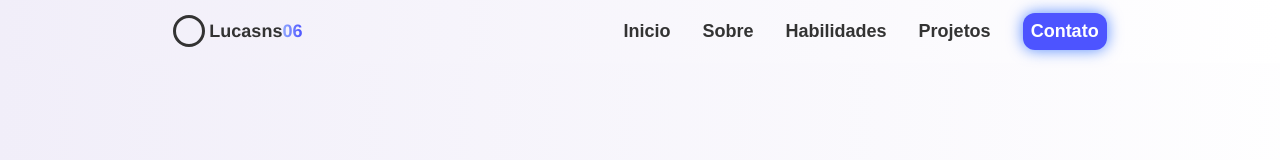
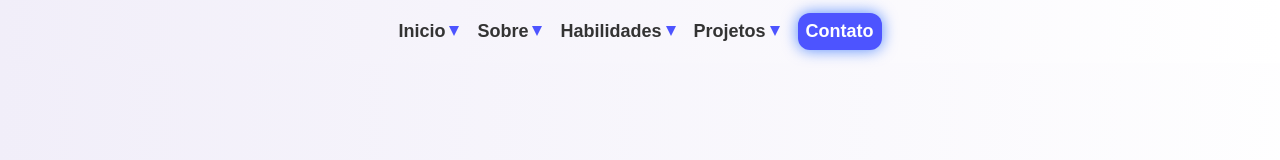
Before and after one commit to lucasns06/portfolio, a React (Create React App) app: page / in a window 1280 px wide. Shown: the top 160 px of the page. Built offline with nearby package versions, Linux system fonts and the light colour scheme.

Commit message:
Mudança no design do header

```diff
--- a/src/App.css
+++ b/src/App.css
@@ -123,12 +123,30 @@ nav {
   align-items: center;
   gap: 2rem;
 }
-
+.aHeader{
+  position: relative;
+}
+.aHeader::after{
+  content: '';
+  position: absolute;
+  top: 50%;
+  right: -14px;
+  width: 0;
+  height: 0;
+  border-left: 5px solid transparent;
+  border-right: 5px solid transparent;
+  border-top: 10px solid var(--cor-destaque);
+  transform: translateY(-50%);
+  transition: transform 0.2s;
+}
 nav a:hover {
   color: var(--cor-destaque);
   transition: color 0.2s;
 }
-
+.aHeader:hover::after{
+  transform: translateY(5px);
+  transition: transform 250ms ease;
+}
 .imgTheme {
   width: 38px;
   position: fixed;
@@ -587,7 +605,7 @@ nav a:hover {
 .appTela {
   width: 250px;
   display: none;
-
+  border-radius: 22px;
 }
 
 .siteTela {
@@ -610,7 +628,9 @@ nav a:hover {
 .tccTextoBotoes {
   text-align: center;
 }
-
+.tccTextoBotoes  a{
+  margin-right: 10px;
+}
 .slideTccChange {
   width: 80px;
   cursor: pointer;
@@ -625,9 +645,10 @@ nav a:hover {
 }
 
 .githubBtn {
+
   width: max-content;
   cursor: pointer;
-  margin: auto;
+  /* margin: auto; */
   padding: 6px;
   outline: 0;
   border-radius: 4px;
@@ -636,7 +657,9 @@ nav a:hover {
   background: var(--cor-preta);
   color: var(--cor-branco);
 }
-
+.versiteBtn{
+  background: var(--cor-destaque);
+}
 .changeSlideBtn {
   width: max-content;
   cursor: pointer;
--- a/src/components/header.js
+++ b/src/components/header.js
@@ -68,15 +68,11 @@ const Header = () => {
 
     return (
         <header>
-            <div className="logo">
-                <div className="logoImg" style={{ marginRight: '4px' }}></div>
-                <p>Lucasns<span className="span">06</span></p>
-            </div>
             <nav>
-                <a href="#homeId">Inicio</a>
-                <a href="#sobreId">Sobre</a>
-                <a href="#habilidadesId">Habilidades</a>
-                <a href="#projetosId">Projetos</a>
+                <a href="#homeId" className='aHeader'>Inicio</a>
+                <a href="#sobreId"className='aHeader' >Sobre</a>
+                <a href="#habilidadesId" className='aHeader'>Habilidades</a>
+                <a href="#projetosId" className='aHeader'>Projetos</a>
                 <a href="#contatosId" className="contactBtn">Contato</a>
                 <img
                     src={themeImgSrc}
--- a/src/components/projetos.js
+++ b/src/components/projetos.js
@@ -77,6 +77,9 @@ const Projetos = () => {
                                     <a href="https://github.com/lucasns06/ComuniTec" target="_blank" rel="noopener noreferrer">
                                         <button className="githubBtn">Github</button>
                                     </a>
+                                    <a href="https://lucasns06.github.io/ComuniTec/" target="_blank" rel="noopener noreferrer">
+                                        <button className="githubBtn versiteBtn">Entrar no site</button>
+                                    </a>
                                     <br /><br />
                                     <p>Comunica (aplicativo)</p>
                                     <p style={{ color: 'red' }}>Em desenvolvimento</p>
@@ -86,7 +89,7 @@ const Projetos = () => {
                                 <button className="slideTccChange" id="slideTccChangeId">Aplicativo</button> <br /><br />
                                 <div className="slideTcc">
                                     <img src={telaApp} alt="AppTela" className="appTela show" />
-                                    <img src={telaSite} alt="siteTela" className="siteTela" />
+                                    <a href="https://lucasns06.github.io/ComuniTec/" target="_blank" rel="noopener noreferrer"><img src={telaSite} alt="siteTela" className="siteTela" /></a>
                                 </div>
                             </div>
                         </div>
```
Also changed, not shown: src/img/ComunicaTela.png, src/img/site.png.
